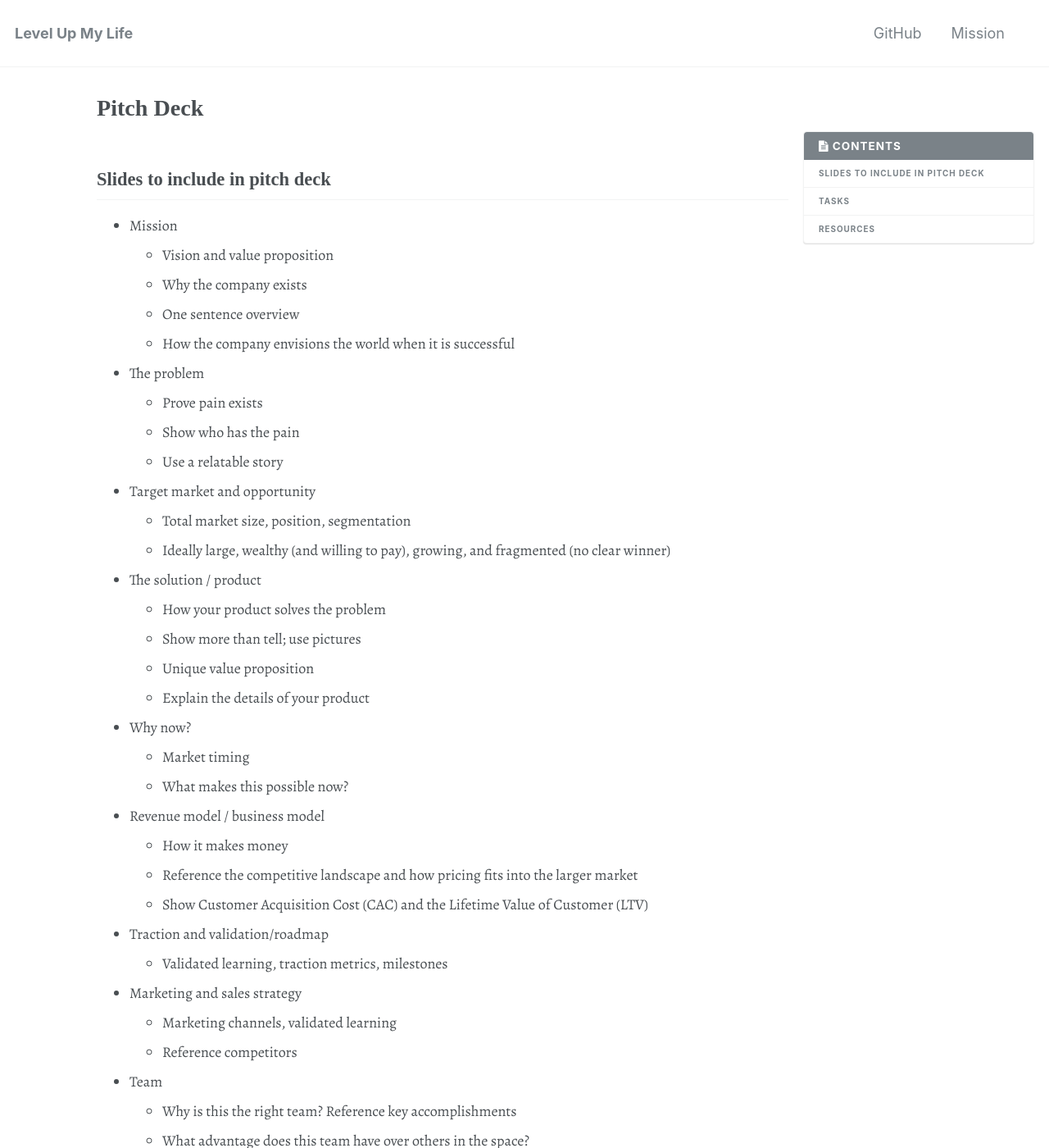
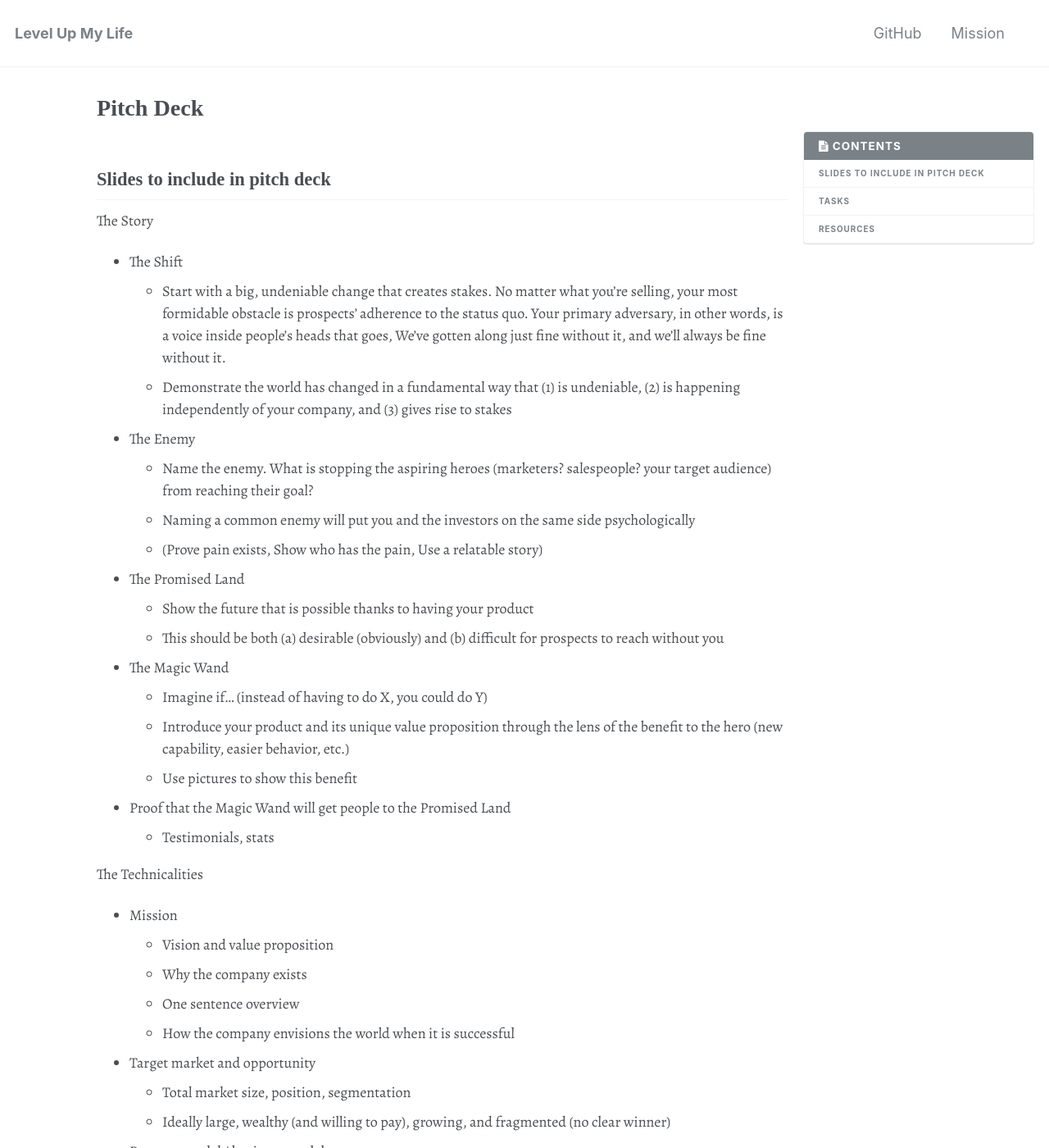
Before and after one commit to shanemileham/levelupmylife, a Jekyll site: the page built from _content/business/pitch-deck.md, in a window 1280 px wide and 1400 px high. Shown: the whole window at 82% size. Built offline with Jekyll 4.4.1, drawn with Linux system fonts in a browser that asks for light colours; some web fonts are replaced; comment, search, counter and statistics services are not loaded; some of the changed text lies outside the part shown.

Commit message:
Pitch deck += storytelling slides and format

```diff
--- a/_content/business/pitch-deck.md
+++ b/_content/business/pitch-deck.md
@@ -5,26 +5,34 @@ title: Pitch Deck
 {% include toc %}
 
 ## Slides to include in pitch deck
+
+The Story
+- The Shift
+  - Start with a big, undeniable change that creates stakes. No matter what you’re selling, your most formidable obstacle is prospects’ adherence to the status quo. Your primary adversary, in other words, is a voice inside people’s heads that goes, We’ve gotten along just fine without it, and we’ll always be fine without it.
+  - Demonstrate the world has changed in a fundamental way that (1) is undeniable, (2) is happening independently of your company, and (3) gives rise to stakes
+- The Enemy
+  - Name the enemy. What is stopping the aspiring heroes (marketers? salespeople? your target audience) from reaching their goal?
+  - Naming a common enemy will put you and the investors on the same side psychologically
+  - (Prove pain exists, Show who has the pain, Use a relatable story)
+- The Promised Land
+  - Show the future that is possible thanks to having your product
+  - This should be both (a) desirable (obviously) and (b) difficult for prospects to reach without you
+- The Magic Wand
+  - Imagine if... (instead of having to do X, you could do Y)
+  - Introduce your product and its unique value proposition through the lens of the benefit to the hero (new capability, easier behavior, etc.)
+  - Use pictures to show this benefit
+- Proof that the Magic Wand will get people to the Promised Land
+  - Testimonials, stats
+
+The Technicalities
 - Mission
   - Vision and value proposition
   - Why the company exists
   - One sentence overview
   - How the company envisions the world when it is successful
-- The problem
-  - Prove pain exists
-  - Show who has the pain
-  - Use a relatable story
 - Target market and opportunity
   - Total market size, position, segmentation
   - Ideally large, wealthy (and willing to pay), growing, and fragmented (no clear winner)
-- The solution / product
-  - How your product solves the problem
-  - Show more than tell; use pictures
-  - Unique value proposition
-  - Explain the details of your product
-- Why now?
-  - Market timing
-  - What makes this possible now?
 - Revenue model / business model
   - How it makes money
   - Reference the competitive landscape and how pricing fits into the larger market
@@ -34,6 +42,7 @@ title: Pitch Deck
 - Marketing and sales strategy
   - Marketing channels, validated learning
   - Reference competitors
+- Honest slide of why not to invest
 - Team
   - Why is this the right team? Reference key accomplishments
   - What advantage does this team have over others in the space?
@@ -49,8 +58,6 @@ title: Pitch Deck
   - Round structure / Ask
   - How the money will be used
 
-Why not invest (honest slide)
-
 
 ## Tasks
 - Ensure you have each piece
@@ -61,5 +68,6 @@ Why not invest (honest slide)
   - http://dconstrct.com/pitch-decks
   - https://attach.io/startup-pitch-decks/
 - How to write one
+  - [Andy Raskin - The Greatest Sales Pitch I've Seen All Year](https://medium.com/the-mission/the-best-sales-pitch-ive-seen-all-year-7fa92afaa248)
   - [BPlans - What to include in your pitch deck](https://articles.bplans.com/what-to-include-in-your-pitch-deck/)
   - [Josiah Humphrey - How to create a winning investor pitch deck](https://medium.com/swlh/how-to-create-a-winning-investor-pitch-deck-794022ac4c59)
```
